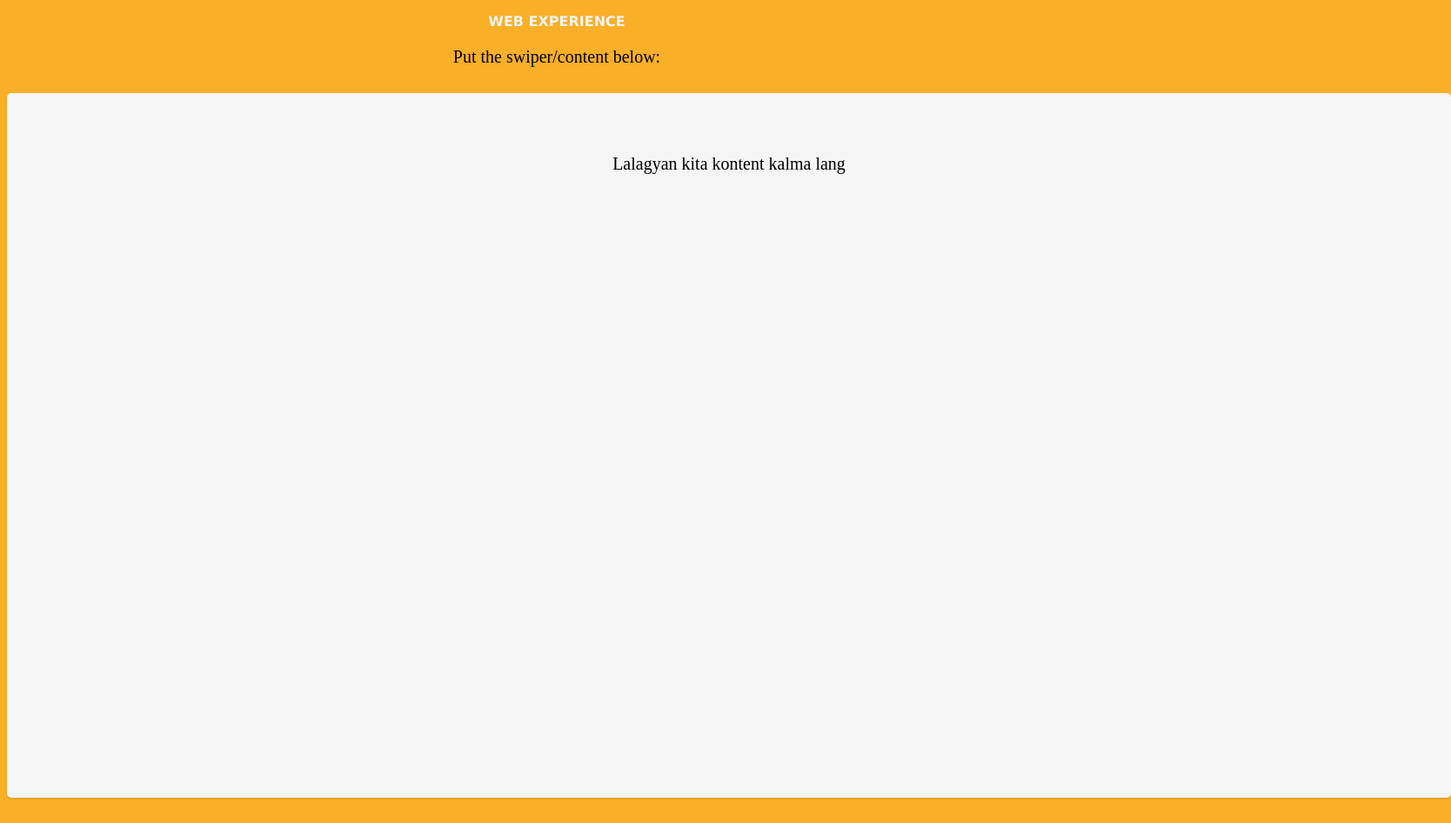
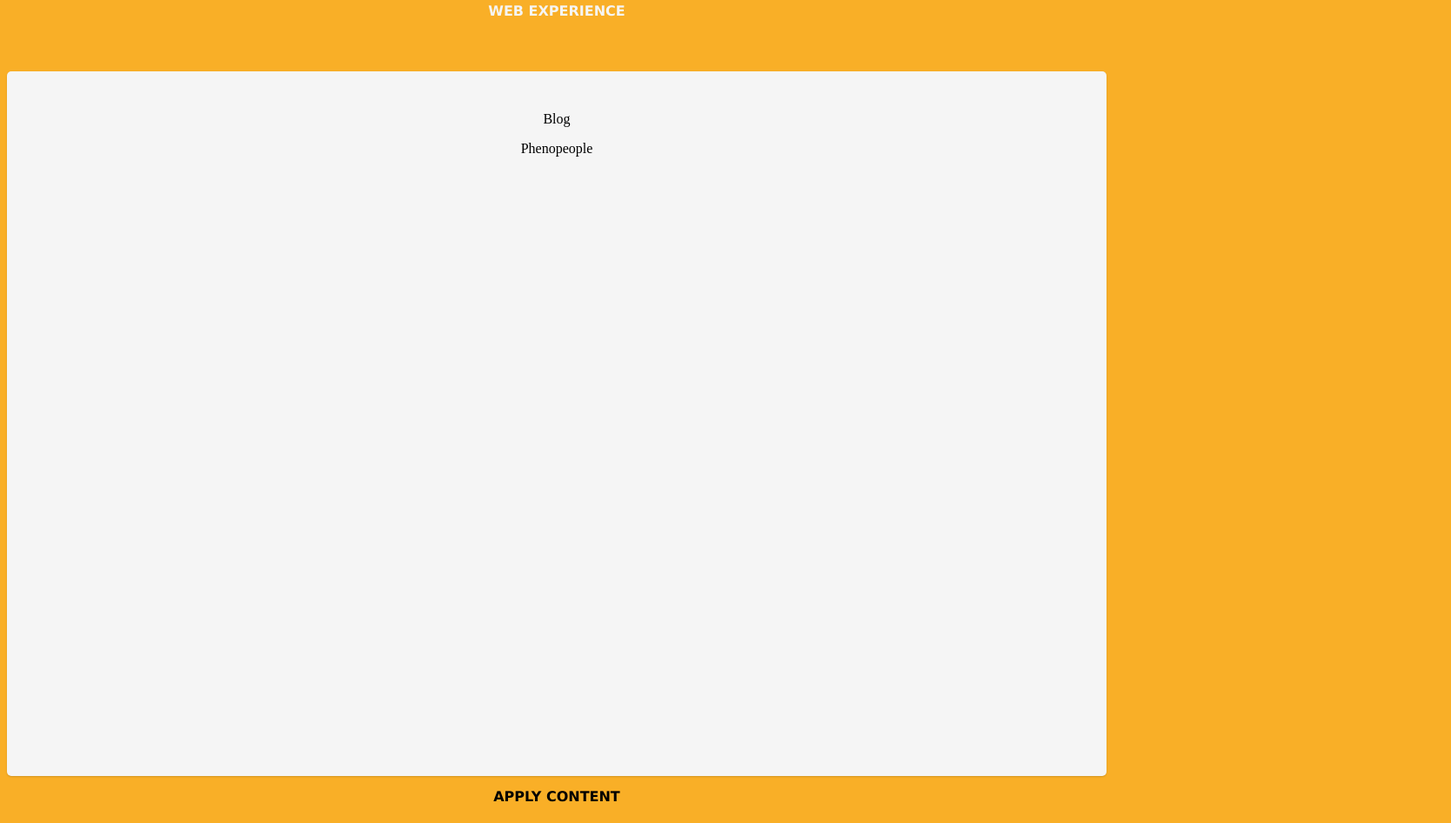
Before and after one commit to gianj10/goaltodev, a website: page index.html in a window 1280 px wide. Shown: the part 16-962 px from the top of the page at 87% size, 1668 px wide, since content can reach past the window. Before the commit the page ends 941 px from the top, so only its background shows below. Drawn offline with Linux system fonts and the light colour scheme.

Commit message:
Dynamic Container

```diff
--- a/index.html
+++ b/index.html
@@ -9,11 +9,10 @@
 </head>
 <body>
     <h1>Web experience</h1>
-    <p> Put the swiper/content below:</p>
-
         <div class="container">
-            <p>Lalagyan kita kontent kalma lang</p>
+            <p>Blog</p>
+            <p>Phenopeople</p>
         </div>
-
+    <h2>APPLY CONTENT</h2>
 </body>
 </html>
--- a/resources/css/index.css
+++ b/resources/css/index.css
@@ -1,22 +1,26 @@
 body{
     background-color: rgb(249, 175, 39);
-}
+    display: flex;
+    justify-content: center;
+    align-items: center;
+    flex-wrap: wrap;
+    text-align: center;
+    }
+
 h1{
+    max-height: 700px;
     text-transform: uppercase;
     font-family:'Lucida Sans', 'Lucida Sans Regular', 'Lucida Grande', 'Lucida Sans Unicode', Geneva, Verdana, sans-serif;
     color: whitesmoke;
-    text-align: center;
     font-size:medium;
-    position: relative;
-    top: 20px;
+    top: 10px;
 }
-
-p,
-li {
-    font-size: 20px;
-    text-align: center;
-    position: relative;
-    top: 20px;
+h2{
+    max-height: 700px;
+    text-transform: uppercase;
+    font-family:'Lucida Sans', 'Lucida Sans Regular', 'Lucida Grande', 'Lucida Sans Unicode', Geneva, Verdana, sans-serif;
+    color:black;
+    font-size:medium;
 }
 
 .container { width: 1600px; height: 750px; margin-top: 50px; margin-left: auto; margin-right: auto;
@@ -31,4 +35,6 @@ li {
     -ms-border-radius: 5px;
     -o-border-radius: 5px;
     border-radius: 5px;
+    position: relative;
+
 }
```
